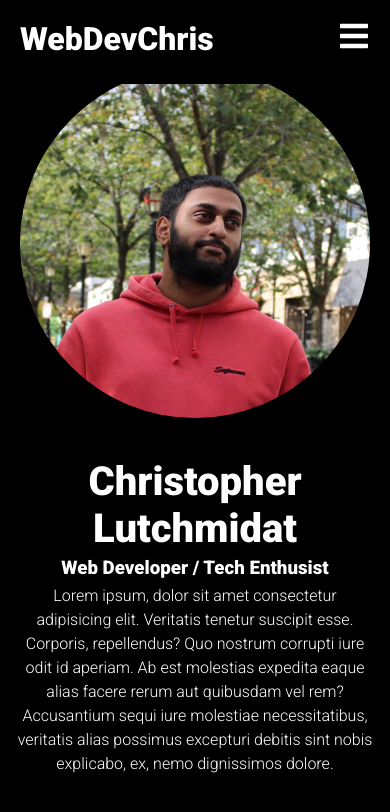
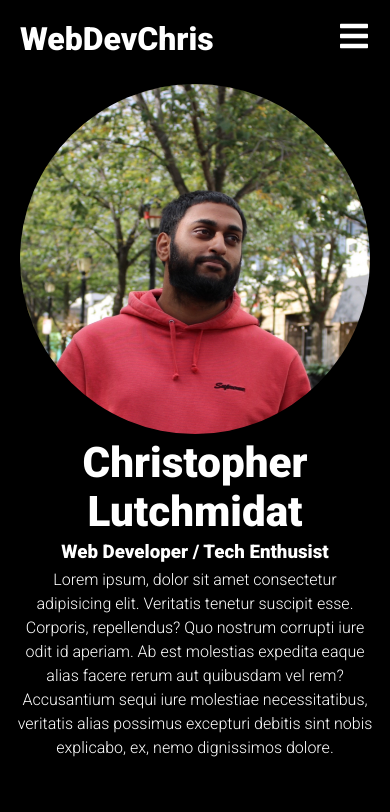
Before and after one commit to WebDevChris1/portfolio-website, a React (Create React App) app: page / in a window 390 px wide. Shown: the top 812 px of the page. Built offline with nearby package versions, Linux system fonts and the light colour scheme.

Commit message:
home: finished media queries

```diff
--- a/src/components/pages/Home/home.styles.js
+++ b/src/components/pages/Home/home.styles.js
@@ -25,7 +25,7 @@ export const Content = styled.div`
   text-align: center;
 
   h2 {
-    font-size: 2.5rem;
+    font-size: 5vh;
   }
 
   br {
@@ -36,11 +36,14 @@ export const Content = styled.div`
     /* border: 1px solid green; */
     width: 100vw;
     align-self: flex-end;
-    margin-bottom: 20px;
+    padding-bottom: 20px;
 
     h2 {
       font-size: 9vw;
       text-align: right;
+      /* border: 1px solid yellow; */
+      align-self: flex-end;
+      width: 50%;
     }
 
     br {
@@ -51,11 +54,31 @@ export const Content = styled.div`
       margin: 0;
       font-size: 2rem;
       text-align: right;
+      /* border: 1px solid yellow; */
     }
 
     p {
       text-align: right;
       margin-top: 10px;
+      /* border: 1px solid yellow; */
+    }
+
+    .header-wrapper {
+      height: 100%;
+      width: 100%;
+      /* border: 1px solid blue; */
+      display: flex;
+      justify-content: space-between;
+    }
+    .img-wrapper {
+      position: relative;
+      width: 35vw;
+      height: 35vw;
+      overflow: hidden;
+      border-radius: 50%;
+      margin-bottom: 10px;
+      margin-left: auto;
+      margin-right: auto;
     }
   }
 `;
@@ -64,14 +87,21 @@ export const Image = styled.img`
   height: 350px;
   width: 350px;
   border-radius: 50%;
+  margin: 0 auto;
+
+  /* @media screen and (min-width: 800px) {
+    height: 375px;
+    width: 375px;
+  } */
 
   @media screen and (min-width: 800px) {
     /* border: 5px solid white; */
-    width: 450px;
-    height: 450px;
-    border-radius: 50%;
-    position: absolute;
-    left: 5%;
-    margin: 0 50px;
+    /* width: 450px;
+    height: 450px; */
+    /* border-radius: 50%; */
+
+    width: 100%;
+    height: 100%;
+    object-fit: cover;
   }
 `;
--- a/src/components/pages/Home/index.js
+++ b/src/components/pages/Home/index.js
@@ -1,17 +1,19 @@
 import React from "react";
 import { Wrapper, Content, Image } from "./home.styles";
 import selfie from "./images/me.jpeg";
-import useWindowDimension from "./../../../helpers/useWindowDimension";
 
 const Home = () => {
   return (
     <Wrapper>
-      <Image src={selfie} />
-
       <Content>
-        <h2>
-          Christopher <br className="line-break" /> Lutchmidat
-        </h2>
+        <div className="header-wrapper">
+          <div className="img-wrapper">
+            <Image src={selfie} />
+          </div>
+          <h2>
+            Christopher <br className="line-break" /> Lutchmidat
+          </h2>
+        </div>
         <h3>Web Developer / Tech Enthusist</h3>
         <p>
           Lorem ipsum, dolor sit amet consectetur adipisicing elit. Veritatis
```
